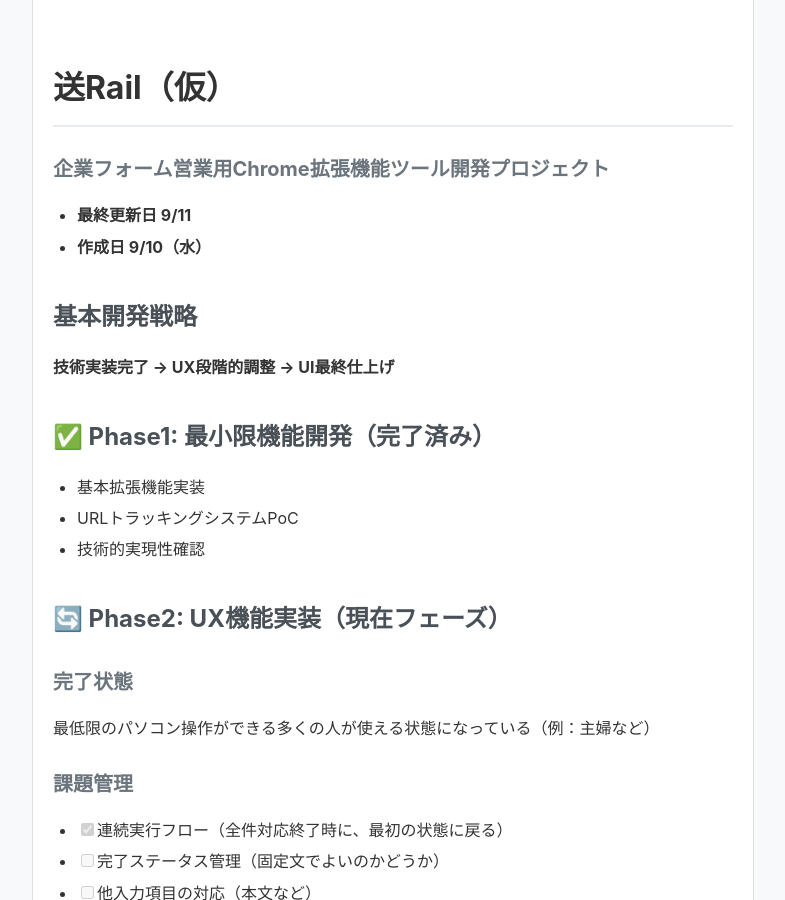
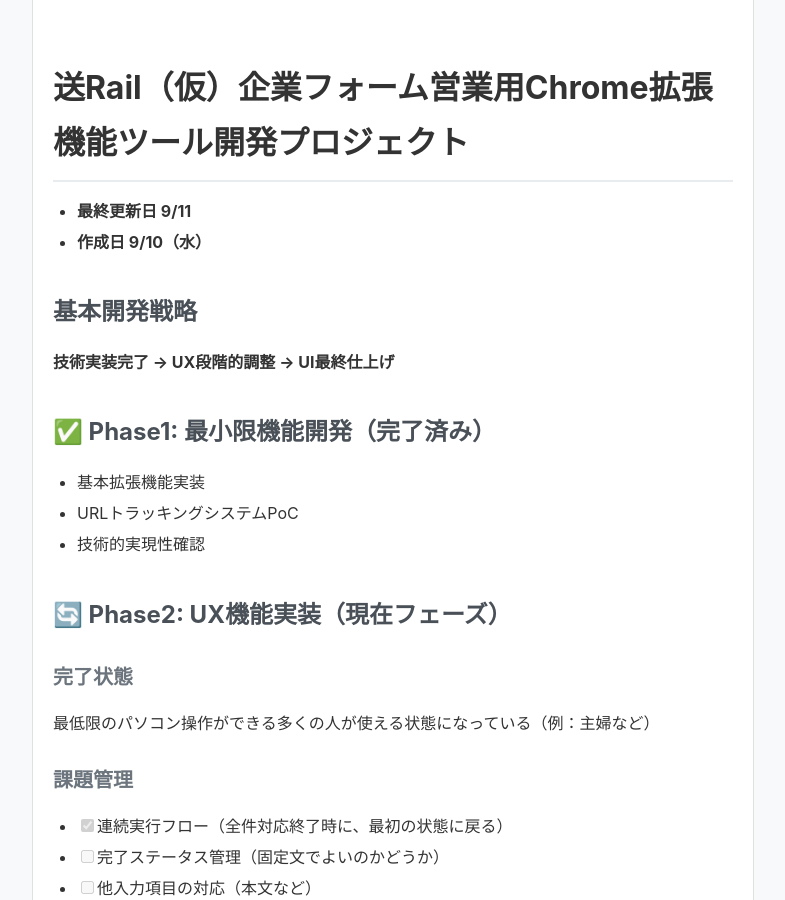
Before and after one commit to Rioto3/docs, a Jekyll site: the page built from ocRail/project_schedule.md, in a window 1280 px wide and 900 px high. Shown: the whole window, without its empty margins (247-1032 px from the left). Built offline with Jekyll 4.4.1, drawn with Linux system fonts in a browser that asks for light colours; our own code applies the rules of GitHub Pages for plain Markdown files.

```diff
--- a/ocRail/project_schedule.md
+++ b/ocRail/project_schedule.md
@@ -1,5 +1,4 @@
-# 送Rail（仮）
-### 企業フォーム営業用Chrome拡張機能ツール開発プロジェクト
+# 送Rail（仮）企業フォーム営業用Chrome拡張機能ツール開発プロジェクト
 
 - **最終更新日 9/11**
 - **作成日 9/10（水）**
```
